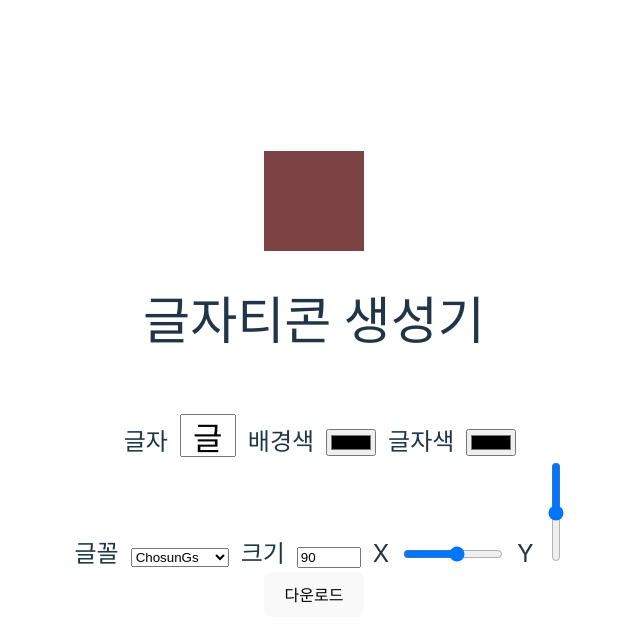
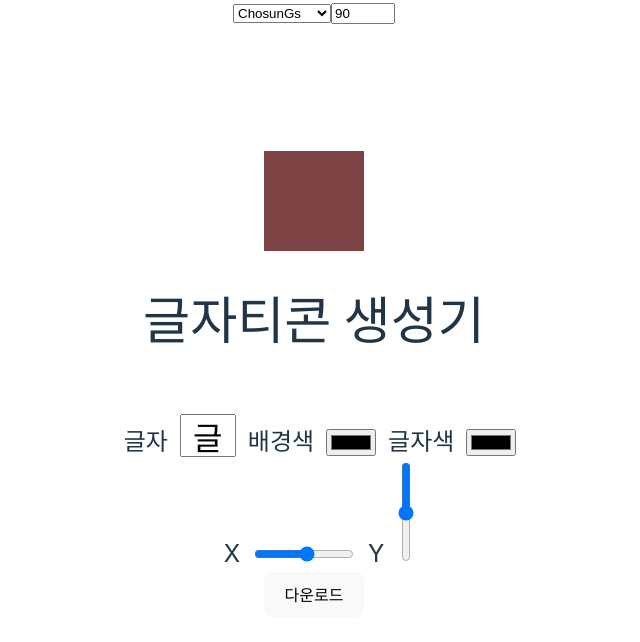
Before and after one commit to sjy5386/charicon, a React (Vite) app: page / in a window 1280 px wide. Shown: the top 642 px of the page, without its empty margins (326-966 px from the left). Built offline with nearby package versions, Linux system fonts and the light colour scheme; a web font is replaced by a local one.

Commit message:
Toolbar 컴포넌트 분리
Signed-off-by: Seokjin Yoon <13289043+sjy5386@users.noreply.github.com>

```diff
--- a/src/App.css
+++ b/src/App.css
@@ -3,6 +3,13 @@
   margin: 0 auto;
   padding: 2rem;
   text-align: center;
+}
+
+header {
+  left: 0;
+  top: 0;
+  width: 100%;
+  position: fixed;
 }
 
 .card {
--- a/src/App.tsx
+++ b/src/App.tsx
@@ -2,6 +2,7 @@ import {useRef, useState} from 'react'
 import './App.css'
 import {downloadCanvas, randomColor} from './charicon.ts'
 import Canvas from "./Canvas.tsx";
+import Toolbar from "./Toolbar.tsx";
 
 function App() {
     const canvasRef = useRef(null)
@@ -20,6 +21,10 @@ function App() {
 
     return (
         <>
+            <header>
+                <Toolbar font={font} setFont={setFont} fontSize={fontSize} setFontSize={setFontSize}
+                         fonts={fonts}></Toolbar>
+            </header>
             <div>
                 <Canvas canvasRef={canvasRef} width={size} height={size}
                         character={character} backgroundColor={backgroundColor} color={color}
@@ -36,17 +41,6 @@ function App() {
                     <input type="color" value={color} onChange={(e) => setColor(e.target.value)}/>
                 </div>
                 <div>
-                    <label>글꼴</label>
-                    <select value={font} onChange={(e) => setFont(e.target.value)}>
-                        {fonts.map((font, index) => (
-                            <option key={index} value={font}>
-                                {font}
-                            </option>
-                        ))}
-                    </select>
-                    <label>크기</label>
-                    <input type="number" value={fontSize} onChange={(e) => setFontSize(Number(e.target.value))}
-                           min={0} max={size}/>
                     <label>X</label>
                     <input type="range" value={x} onChange={(e) => setX(Number(e.target.value))}
                            max={size} min={-size} id="x-range-input"/>
--- /dev/null
+++ b/src/Toolbar.tsx
@@ -0,0 +1,33 @@
+import * as React from "react";
+
+export interface ToolbarProps {
+    font: string;
+    setFont: React.Dispatch<React.SetStateAction<string>>;
+    fontSize: number;
+    setFontSize: React.Dispatch<React.SetStateAction<number>>;
+    fonts: Array<string>;
+}
+
+const Toolbar = ({
+                     font,
+                     setFont,
+                     fontSize,
+                     setFontSize,
+                     fonts,
+                 }: ToolbarProps) => {
+    return (
+        <>
+            <select value={font} onChange={(e) => setFont(e.target.value)}>
+                {fonts.map((font, index) => (
+                    <option key={index} value={font}>
+                        {font}
+                    </option>
+                ))}
+            </select>
+            <input type="number" value={fontSize} onChange={(e) => setFontSize(Number(e.target.value))}
+                   min={0} max={200}/>
+        </>
+    );
+};
+
+export default Toolbar;
```
